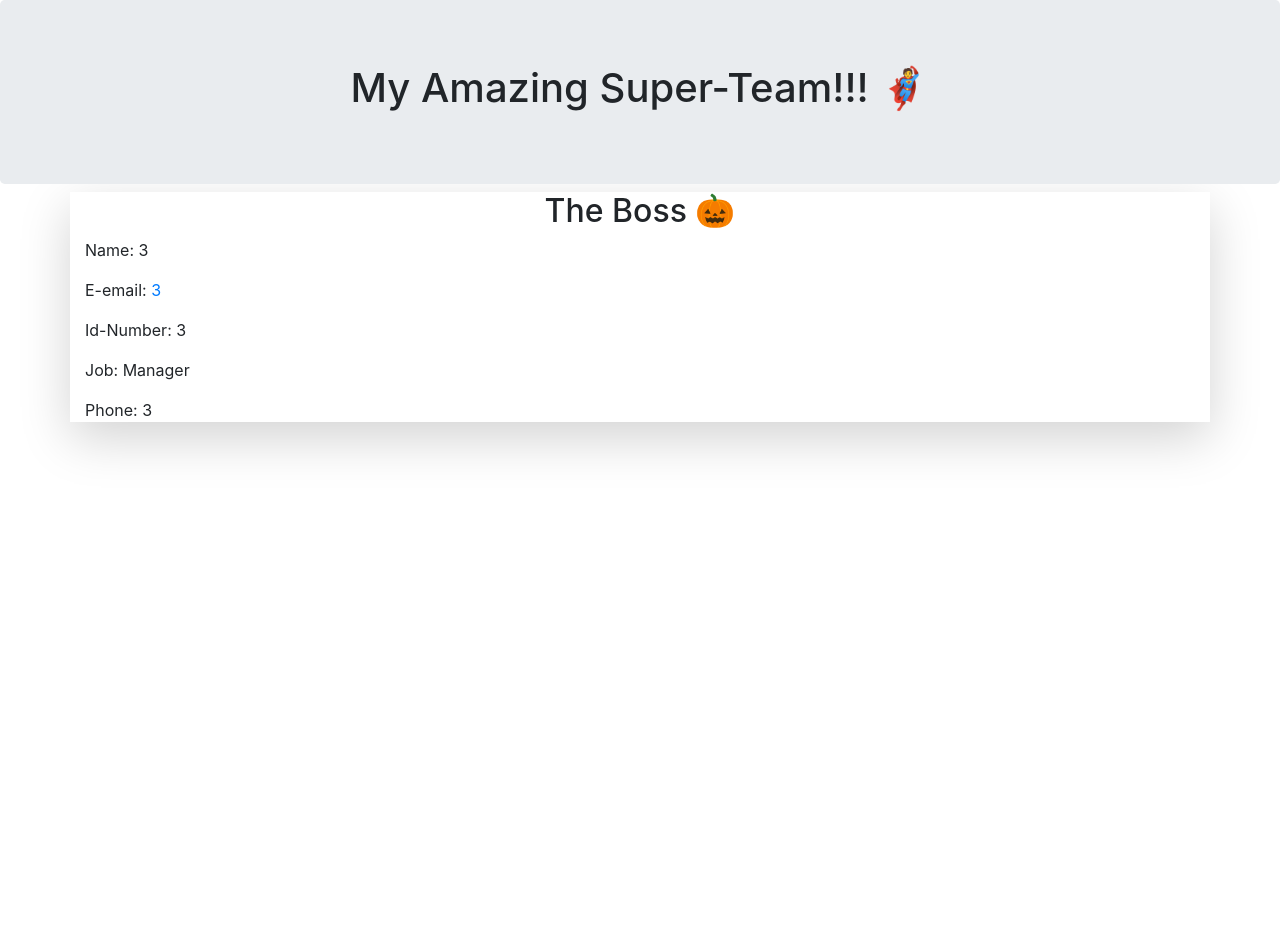
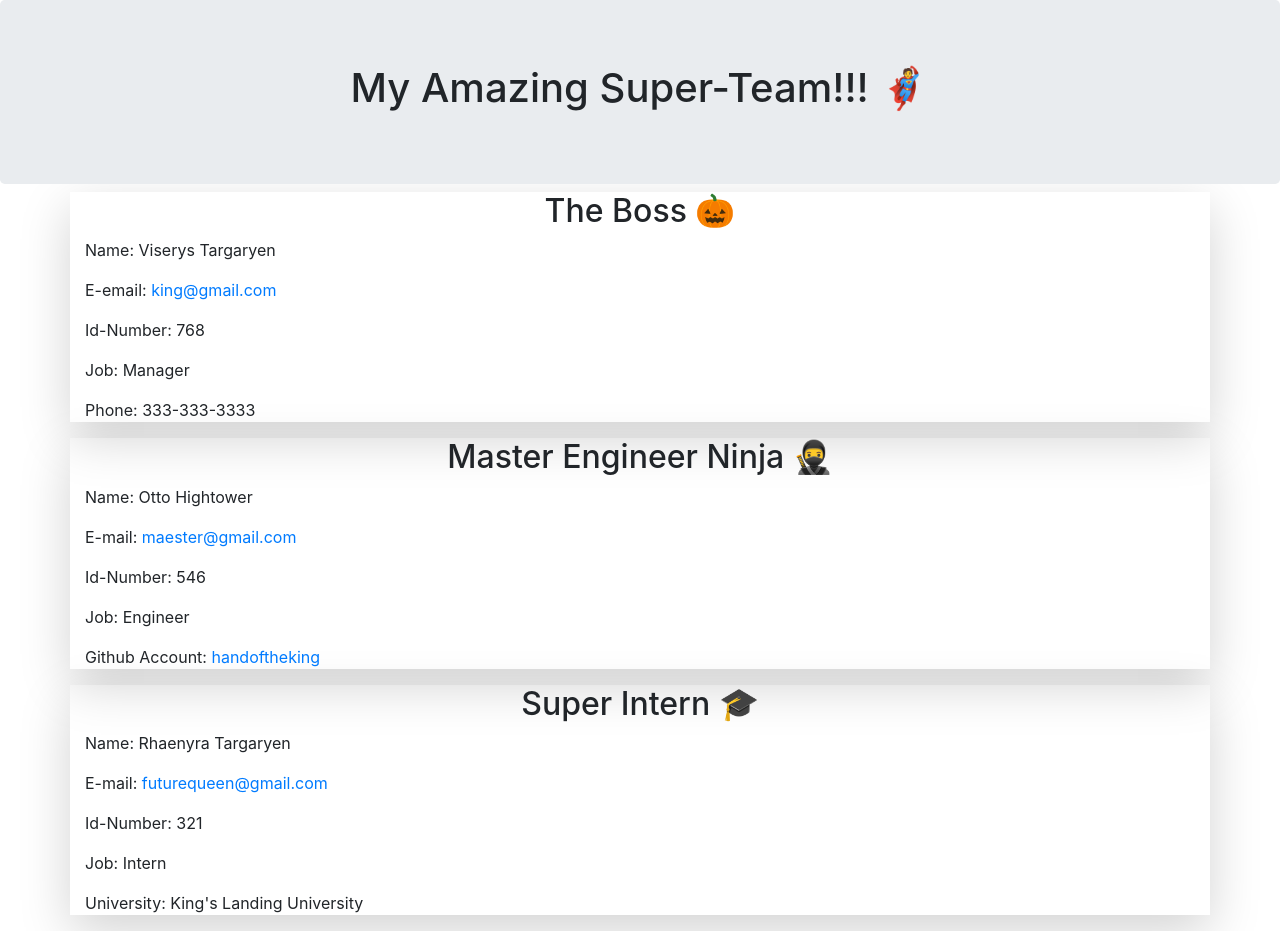
Before and after one commit to awvining91/amazing-team-generator-, a website: page index.html in a window 1280 px wide. Before the commit the page ends 800 px from the top, so only its background shows below. Drawn offline with nearby package versions, Linux system fonts and the light colour scheme.

```diff
--- a/index.html
+++ b/index.html
@@ -43,12 +43,63 @@
     </div>
             <div class="employee">
 
-                <p>Name: 3</p>
-                <p>E-email: <a href="mailto:3">3</a></p>
-                <p>Id-Number: 3</p>
+                <p>Name: Viserys Targaryen</p>
+                <p>E-email: <a href="mailto:king@gmail.com">king@gmail.com</a></p>
+                <p>Id-Number: 768</p>
                 <p>Job: Manager</p>
-                <p>Phone: 3</p>
+                <p>Phone: 333-333-3333</p>
         </div>
+
+</div>
+
+
+
+
+
+
+    <div class="container mb-2 shadow-lg">
+    <div class="row">
+
+        <div class=" col-12 d-flex   justify-content-center">
+            <h2 class="engineer">Master Engineer Ninja 🥷
+
+            </h2>
+
+
+        </div>
+    </div>
+            <div class="employee">
+
+                <p>Name: Otto Hightower</p>
+                <p>E-mail: <a href="mailto:maester@gmail.com">maester@gmail.com</a></p>
+                <p>Id-Number: 546</p>
+                <p>Job: Engineer</p>
+                <p>Github Account: <a href="https://github.com/handoftheking">handoftheking</a></p>
+
+            </div>
+</div>
+
+
+
+
+    <div class="container mb-2   shadow-lg ">
+    <div class="row">
+
+        <div class=" col-12 d-flex    justify-content-center">
+
+            <h2 class="intern">Super Intern 🎓
+
+            </h2>
+        </div>
+    </div>
+            <div class="employee">
+
+                <p>Name: Rhaenyra Targaryen</p>
+                <p>E-mail: <a href="mailto:futurequeen@gmail.com">futurequeen@gmail.com</a></p>
+                <p>Id-Number: 321</p>
+                <p>Job: Intern</p>
+                <p>University: King's Landing University</p>
+            </div>
 
 </div>
 
```
Also changed, not shown: questions.js (+16 -6 lines), README.md.
